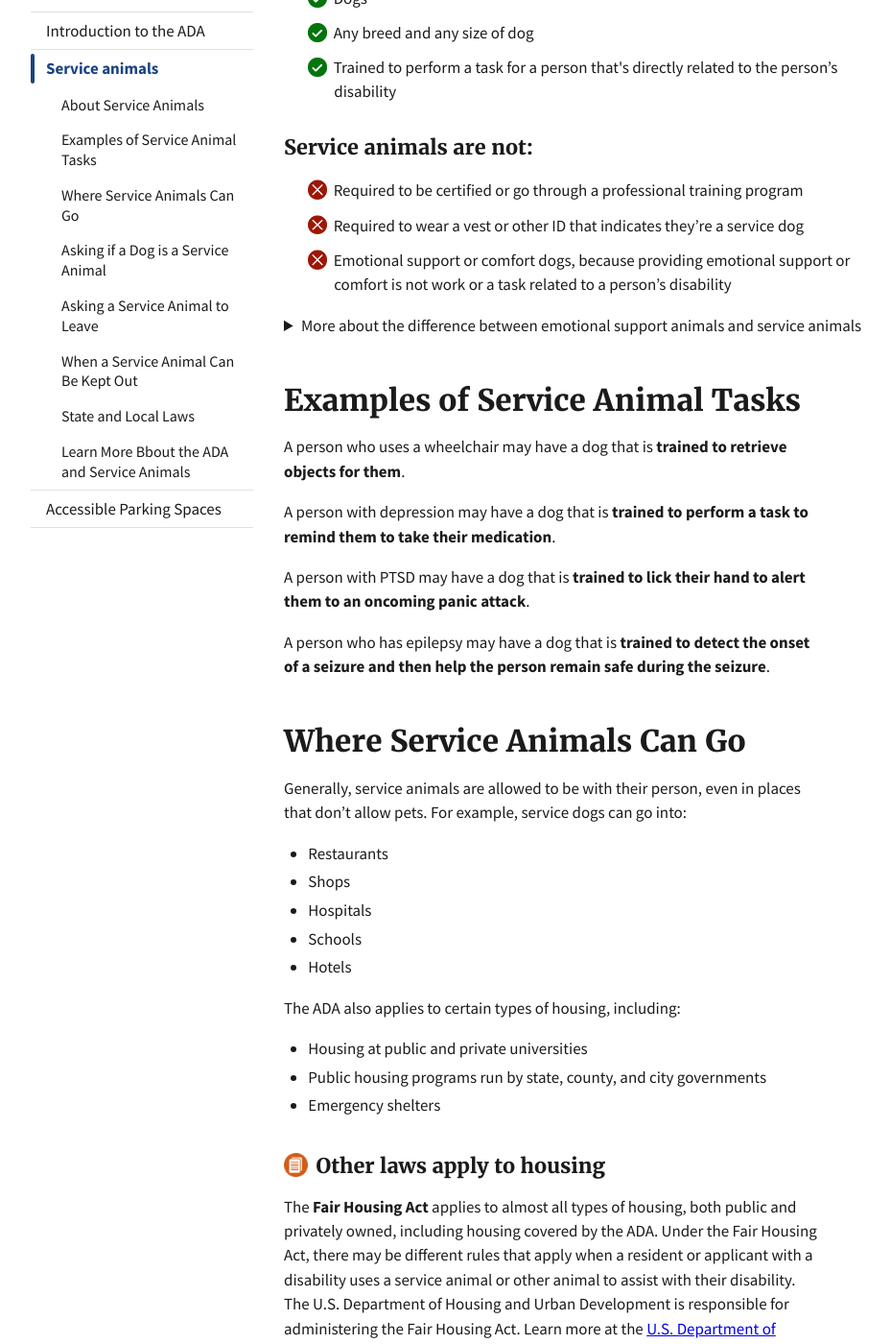
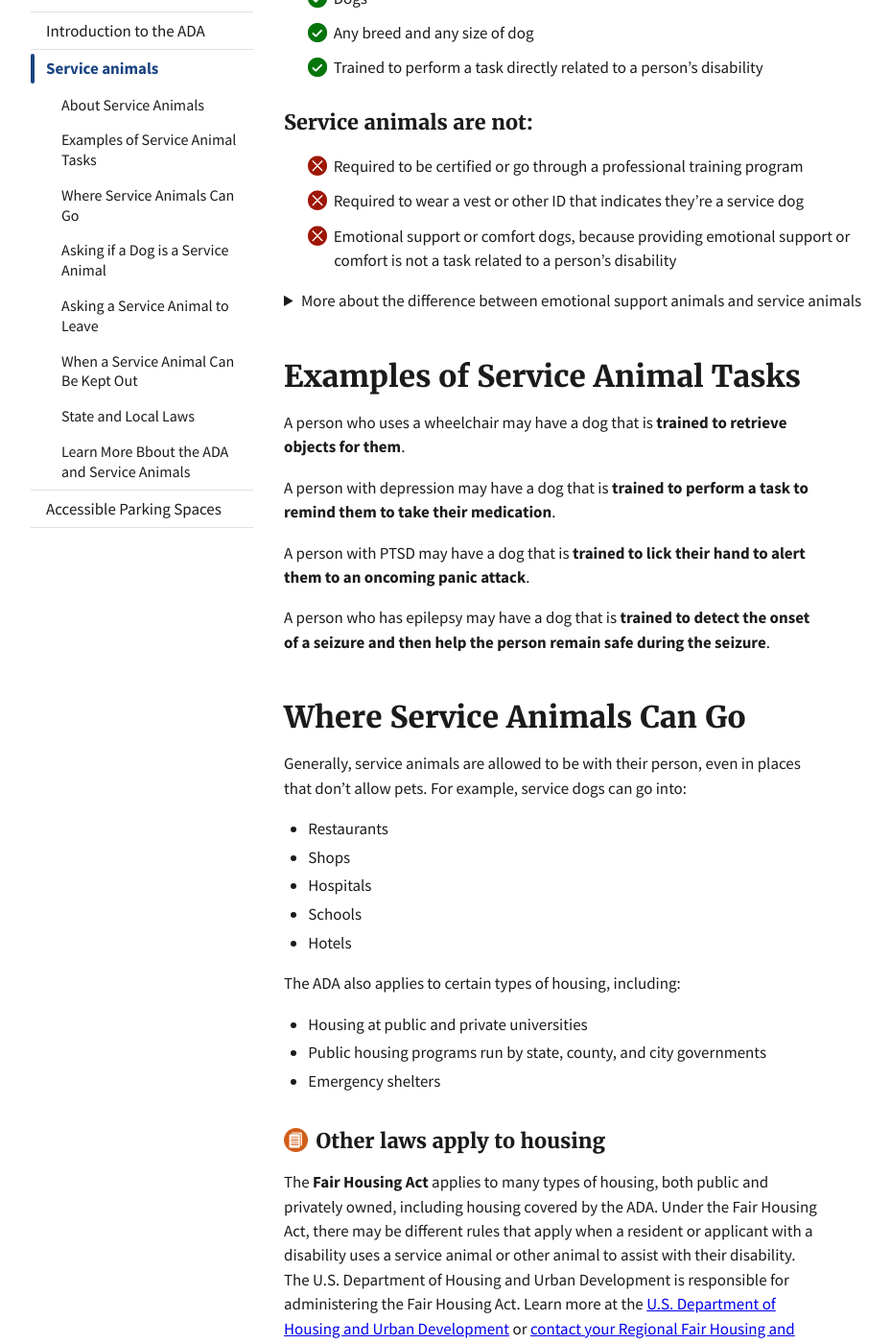
Before and after one commit to 18F/ada-sandbox, a Jekyll site: the page built from pages/service-animals.md, in a window 1280 px wide and 1400 px high, scrolled down 831 px. Shown: the whole window at 96% size, without its empty margins (128-1057 px from the left). Built offline with Jekyll 4.4.1, drawn with Linux system fonts in a browser that asks for light colours; part of the change alters nothing that is shown; some of the changed text lies outside the part shown.

Commit message:
Additional QC edits

```diff
--- a/pages/service-animals.md
+++ b/pages/service-animals.md
@@ -39,7 +39,7 @@ Generally, businesses and non-profits that are open to the public as well as sta
 <ul class="icon-list" aria-labelledby="service-animals-are">
   <li>{% include yes.html %} Dogs</li>
   <li>{% include yes.html %} Any breed and any size of dog</li>
-  <li>{% include yes.html %} Trained to perform a task for a person that's directly related to the person’s disability</li>
+  <li>{% include yes.html %} Trained to perform a task directly related to a person’s disability</li>
 </ul>
 
 ### Service animals are not:
@@ -47,7 +47,7 @@ Generally, businesses and non-profits that are open to the public as well as sta
 <ul class="icon-list" aria-labelledby="service-animals-are-not">
   <li>{% include no.html %} Required to be certified or go through a professional training program</li>
   <li>{% include no.html %} Required to wear a vest or other ID that indicates they’re a service dog</li>
-  <li>{% include no.html %} Emotional support or comfort dogs, because providing emotional support or comfort is not work or a task related to a person’s disability</li>
+  <li>{% include no.html %} Emotional support or comfort dogs, because providing emotional support or comfort is not a task related to a person’s disability</li>
 </ul>
 
 <details>
@@ -83,11 +83,14 @@ The ADA also applies to certain types of housing, including:
 
 ### {% include document.html %} Other laws apply to housing
 
-The **Fair Housing Act** applies to almost all types of housing, both public and privately owned, including housing covered by the ADA. Under the Fair Housing Act, there may be different rules that apply when a resident or applicant with a disability uses a service animal or other animal to assist with their disability. The U.S. Department of Housing and Urban Development is responsible for administering the Fair Housing Act. Learn more at the [U.S. Department of Housing and Urban Development](https://www.hud.gov/program_offices/fair_housing_equal_opp/fair_housing_act_overview) or [contact your Regional Fair Housing and Equal Opportunity Office](https://www.hud.gov/program_offices/fair_housing_equal_opp/contact_fheo).
+The **Fair Housing Act** applies to many types of housing, both public and privately owned, including housing covered by the ADA. Under the Fair Housing Act, there may be different rules that apply when a resident or applicant with a disability uses a service animal or other animal to assist with their disability. The U.S. Department of Housing and Urban Development is responsible for administering the Fair Housing Act. Learn more at the [U.S. Department of Housing and Urban Development](https://www.hud.gov/program_offices/fair_housing_equal_opp/fair_housing_act_overview) or [contact your Regional Fair Housing and Equal Opportunity Office](https://www.hud.gov/program_offices/fair_housing_equal_opp/contact_fheo).
 
 ### {% include document.html %} Other laws apply to airplanes
 
 The Air Carrier Access Act, not the ADA, protects the rights of people with disabilities in air travel. For information or to file a complaint, contact the U.S. Department of Transportation, Aviation Consumer Protection Division: 202-366-2220.
+
+### {% include document.html %} Other rules apply in a job setting
+The [Equal Employment Opportunity Commission](https://www.eeoc.gov/disability-discrimination) (EEOC) is responsible for administering the ADA in employment settings.
 
 ## Asking if a Dog is a Service Animal
 If you are working at a business or state/local government facility and it is unclear to you whether someone’s dog is a service dog, **you may ask for certain information using two questions**.
@@ -116,18 +119,18 @@ A business or state/local government does not need to allow a service animal if
        In most settings, a service animal will not fundamentally alter the situation. But in some settings, a service dog could change the nature of the service or program. For example, it may be appropriate to keep a service animal out of an operating room or burn unit where the animal’s presence could compromise a sterile environment. But in general, service animals cannot be restricted from other areas of the hospital where patients or members of the public can go.
 </details>
 
-Learn more about when a service animal can be kept out in [questions 23-26 in FAQs about Service Animals and the ADA](https://www.ada.gov/regs2010/service_animal_qa.html).
+Learn more about when a service animal can be kept out in [questions 23-26 in FAQs about service animals and the ADA](https://www.ada.gov/regs2010/service_animal_qa.html).
 
-## Asking a Service Animal to Leave
+## Asking Someone to Remove Their Service Animal
 
-A business or state/local government can ask a service animal to leave if:
+A business or state/local government can ask someone to remove their service animal if:
 
 - The dog is not housebroken.
 - The dog is out of control, and the person cannot get the dog under control.
 
 <details>
     <summary>What does <dfn><i>out of control</i></dfn> mean?</summary>
-      Learn more in <a href="https://www.ada.gov/regs2010/service_animal_qa.html#exc">Question 27 in <cite>FAQs about Service Animals and the ADA</cite></a>.
+      Learn more in <a href="https://www.ada.gov/regs2010/service_animal_qa.html#exc">question 27 in <cite>FAQs about service animals and the ADA</cite></a>.
 </details>
 
 ## State and Local Laws
@@ -149,5 +152,3 @@ The following technical assistance documents provide more helpful information ab
 
 - [Frequently Asked Questions about Service Animals and the ADA](https://www.ada.gov/regs2010/service_animal_qa.html)
 - [ADA Requirements: Service Animals](https://www.ada.gov/service_animals_2010.htm)
-
-Check out the [EEOC’s website](https://www.eeoc.gov/disability-discrimination) for information about businesses and state/local governments’ obligations to employees like those who use service animals.
```
